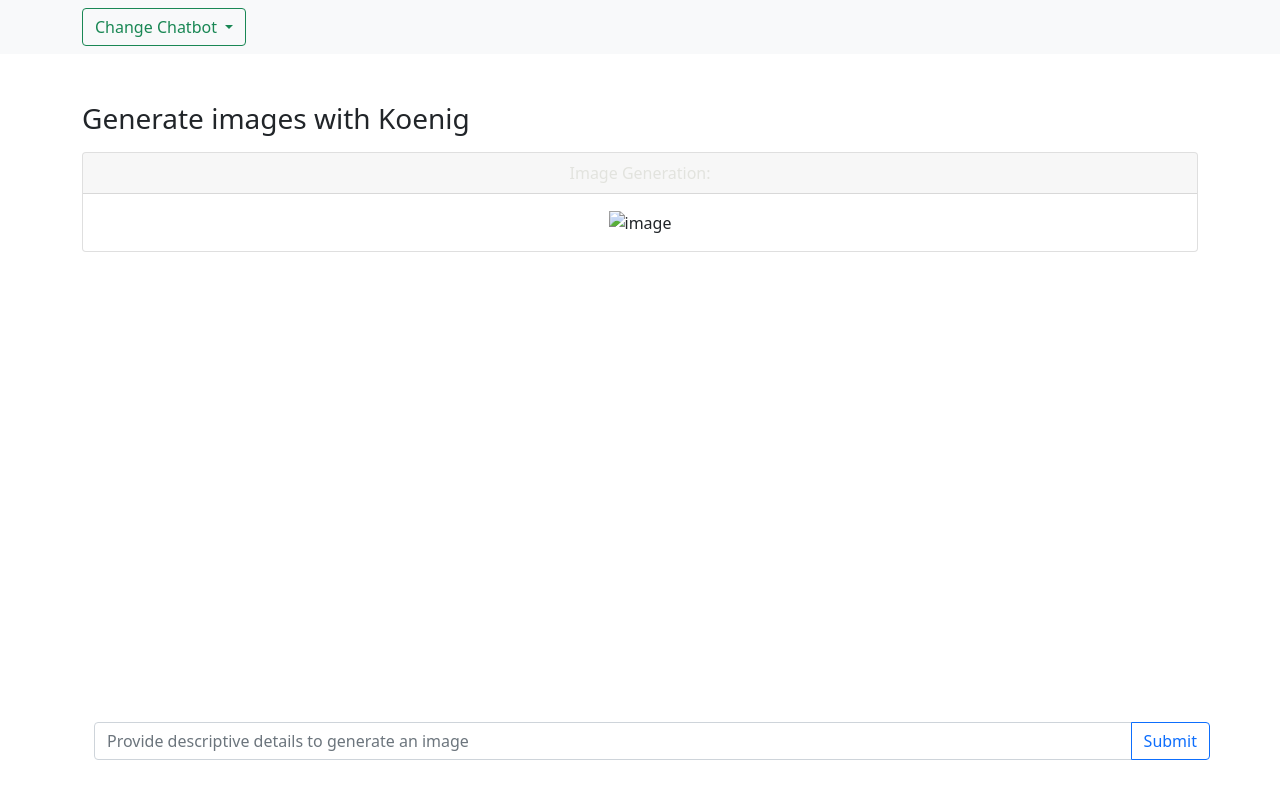
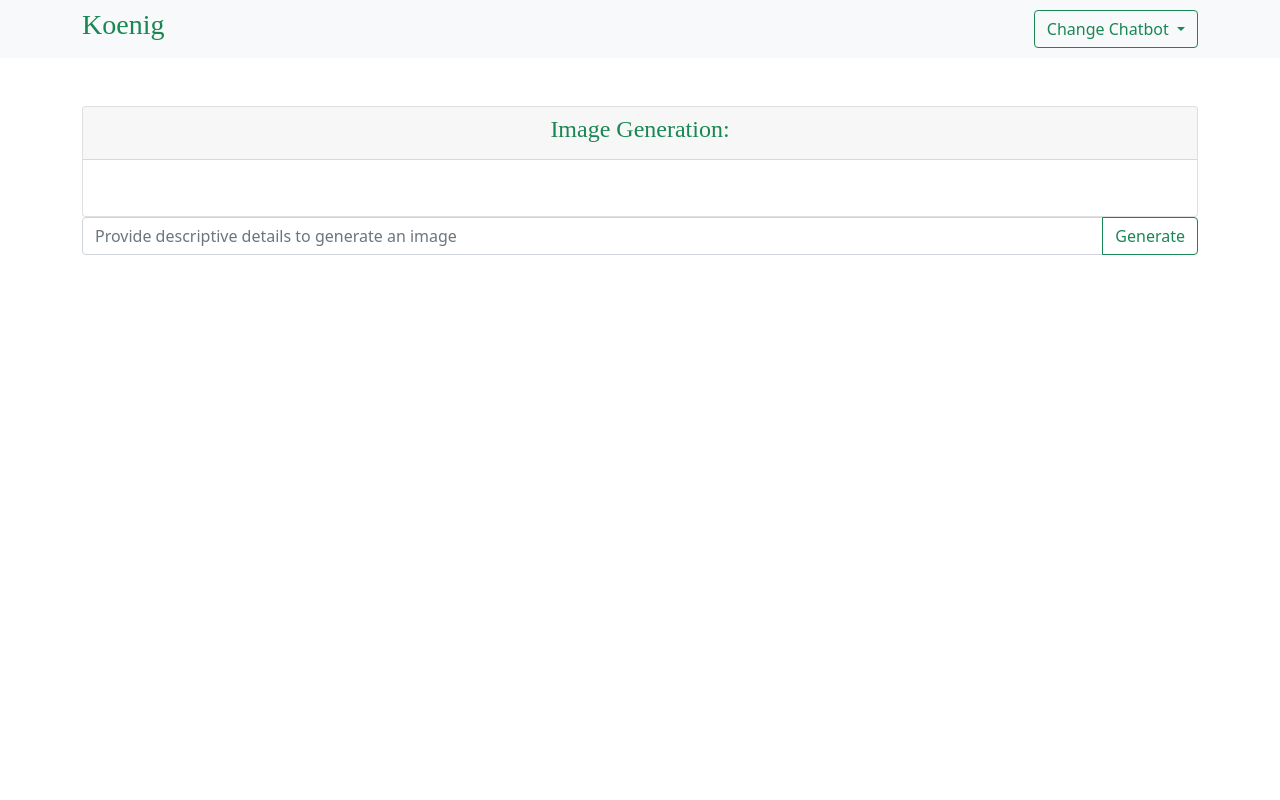
Before and after one commit to Kiearea/complete-chatbot-course-final, a FastAPI app: page /image in a window 1280 px wide. Run offline with FastAPI, Linux system fonts and the light colour scheme.

Commit message:
a few updates

```diff
--- a/templates/image.html
+++ b/templates/image.html
@@ -1,19 +1,14 @@
 {% include 'layout.html' %}
 
 <div class="container mt-5">
-    <h3>
-        Generate images with Koenig
-    </h3>
-
-
     <div>
         <div class="card text-center mt-3">
             <div class="card-header">
-                Image Generation:
+                <h4> Image Generation: </h4>
             </div>
             <div class="card-body">
                 <div>
-                    <img src="{{image_url}}" alt="image">
+                    <img src="{{image_url}}">
                 </div>
             </div>
         </div>
@@ -22,7 +17,7 @@
     <form class="container" id="footer" action="/image" method="POST">
         <div class="input-group mb-3">
             <input class="form-control" placeholder="Provide descriptive details to generate an image" name="user_input">
-            <button class="btn btn-outline-primary" type="submit"> Submit </button>
+            <button class="btn btn-outline-primary" type="submit"> Generate </button>
         </div>
     </form>
 
--- a/templates/layout.html
+++ b/templates/layout.html
@@ -17,6 +17,23 @@
         flex-direction: column;
         overflow-y: auto;
         }
+
+        .chat-message.user-input {
+        background-color: #d0eaff; /* light blue background */
+        text-align: left;
+        border-radius: 10px;
+        padding: 5px;
+        margin-bottom: 8px;
+        }
+
+        .chat-message.ai-response {
+        background-color: #f1f1f1; /* Light grey background */
+        text-align: left;
+        border-radius: 10px;
+        padding: 5px;
+        margin-bottom: 8px;
+        }
+
         .chat-message {
         width: fit-content;
         word-wrap: break-word;
@@ -26,30 +43,31 @@
         color: #e2e3de;
         }
 
-        h4 {
-        color: #050505;
+        .btn{
+        border-color: #198754;
+        color: #198754
         }
 
-        .chat-message.user-input {
-        background-color: #d0eaff; /* light blue background */
-        text-align: left;
-        border-radius: 5px;
-        padding: 5px;
-        margin-bottom: 8px;
+        .btn:hover{
+        background-color: #198754;
+        color: white;
         }
 
-        .chat-message.ai-response {
-        background-color: #f1f1f1; /* Light grey background */
-        text-align: left;
-        border-radius: 5px;
-        padding: 5px;
-        margin-bottom: 8px;
+        h4 {
+        font-family: Scriptina;
+        color: #198754;
+        }
+
+        h3 {
+        font-family: Scriptina;
+        color: #198754;
         }
 
         #footer {
-            position: fixed;
-            bottom: 3%;
-            width: 95%;
+        position: relative;
+        padding: 0;
+        bottom: 3%;
+        width: 100%;
         }
     </style>
 
--- a/templates/navbar.html
+++ b/templates/navbar.html
@@ -1,5 +1,6 @@
 <nav class="navbar navbar-light bg-light">
     <div class="container-md">
+        <h3> Koenig </h3>
         <div class="btn-group">
             <button type="button" class="btn btn-outline-success dropdown-toggle"
                     data-bs-toggle="dropdown" aria-expanded="false">
```
Also changed, not shown: templates/home.html (+1 -6 lines).
